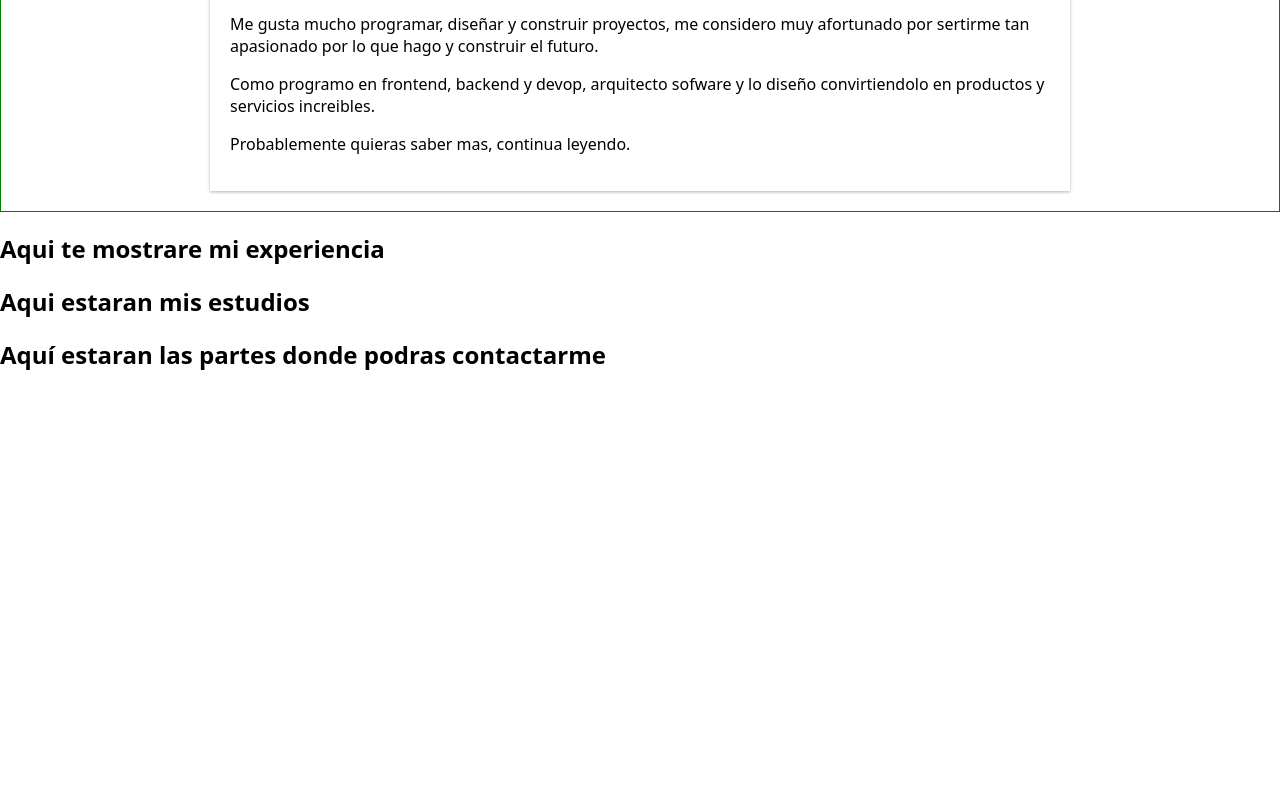
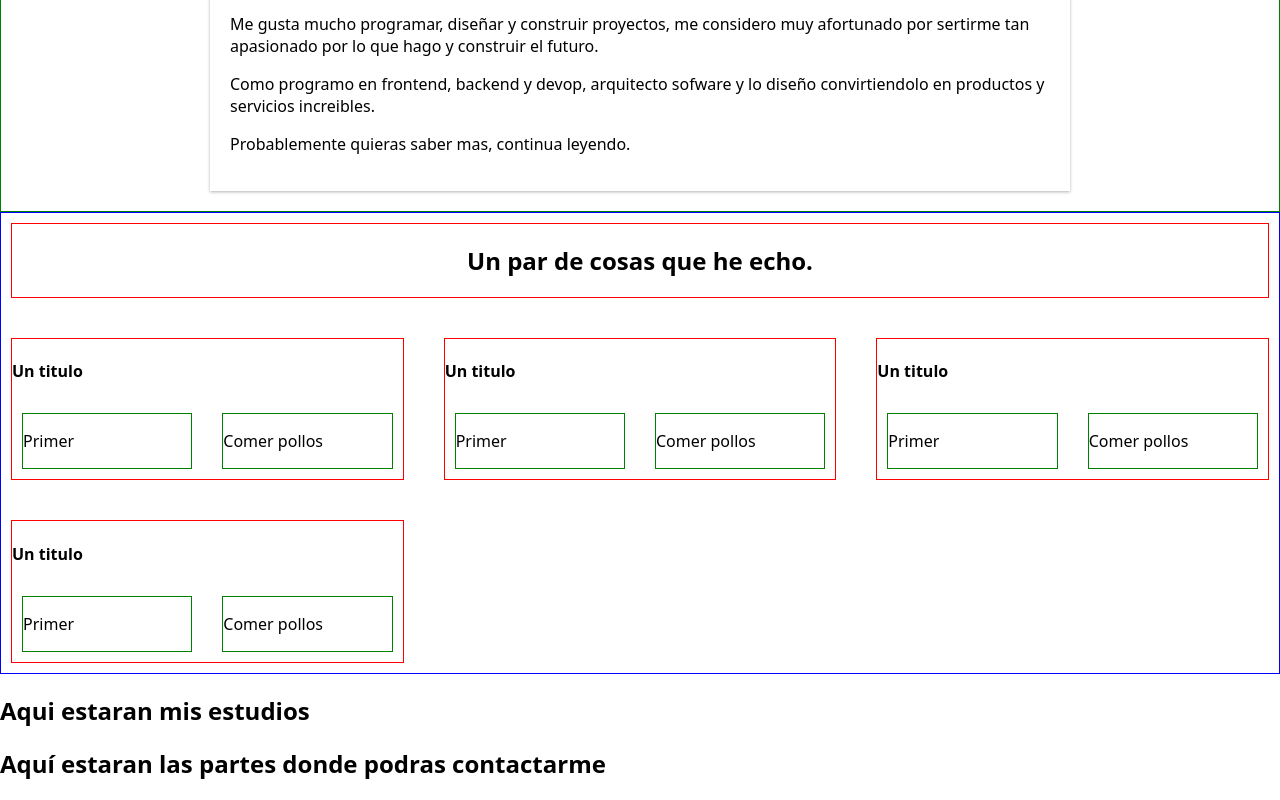
Before and after one commit to makinox/PortafolioPersonal, a Next.js app: page / in a window 1280 px wide. Shown: the part 989-1789 px from the top of the page. Before the commit the page ends 1380 px from the top, so only its background shows below. Built offline with nearby package versions, Linux system fonts and the light colour scheme.

Commit message:
Experience initialized

```diff
--- a/src/about(2)/index.js
+++ b/src/about(2)/index.js
@@ -32,6 +32,11 @@ export default () => (
                     margin: 20px;
                     box-shadow: 0 1px 3px 0 rgba(0, 0, 0, .3);
                 }
+                @media screen and (max-width: 479px) {
+                    .item {
+                        margin: 5px;
+                    }
+                }
 
                 hr {
                     width: 80%;
--- a/src/experience(3)/index.js
+++ b/src/experience(3)/index.js
@@ -1,3 +1,105 @@
 export default () => (
-    <h2>Aqui te mostrare mi experiencia</h2>
+    <section>
+        <div className="container">
+            <div className="item title">
+                <div>
+                    <h2>Un par de cosas que he echo.</h2>
+                </div>
+            </div>
+            <div className="item proyect">
+                <div className="card">
+                    <div className="card-header">
+                        <h4>Un titulo</h4>
+                    </div>
+                    <div className="card-body">
+                        <div className="card-item card-first">
+                            <p>Primer</p>
+                        </div>
+                        <div className="card-item card-last">
+                            <p>Comer pollos</p>
+                        </div>
+                    </div>
+                </div>
+            </div>
+            <div className="item proyect">
+                <div className="card">
+                    <div className="card-header">
+                        <h4>Un titulo</h4>
+                    </div>
+                    <div className="card-body">
+                        <div className="card-item card-first">
+                            <p>Primer</p>
+                        </div>
+                        <div className="card-item card-last">
+                            <p>Comer pollos</p>
+                        </div>
+                    </div>
+                </div>
+            </div>
+            <div className="item proyect">
+                <div className="card">
+                    <div className="card-header">
+                        <h4>Un titulo</h4>
+                    </div>
+                    <div className="card-body">
+                        <div className="card-item card-first">
+                            <p>Primer</p>
+                        </div>
+                        <div className="card-item card-last">
+                            <p>Comer pollos</p>
+                        </div>
+                    </div>
+                </div>
+            </div>
+            <div className="item proyect">
+                <div className="card">
+                    <div className="card-header">
+                        <h4>Un titulo</h4>
+                    </div>
+                    <div className="card-body">
+                        <div className="card-item card-first">
+                            <p>Primer</p>
+                        </div>
+                        <div className="card-item card-last">
+                            <p>Comer pollos</p>
+                        </div>
+                    </div>
+                </div>
+            </div>
+        </div>
+        <style jsx>
+            {`
+                .container {
+                    border: 1px blue solid;
+                    display: grid;
+                    grid-template-columns: repeat(3, 1fr);
+                    grid-gap: 20px;
+                    grid-template-areas: "title title title"
+                                            "space space space"
+                                            ". . .";
+                }
+
+                .item {
+                    border: 1px red solid;
+                    margin: 10px;
+                }
+
+                .title {
+                    grid-area: title;
+                    text-align: center;
+                }
+
+                .card-body {
+                    display: grid;
+                    grid-template-columns: repeat(2, 1fr);
+                    grid-gap: 10px;
+                }
+
+                .card-item {
+                    border: 1px green solid;
+                    margin: 10px;
+                }
+            `}
+        </style>
+    </section>
 )
```
